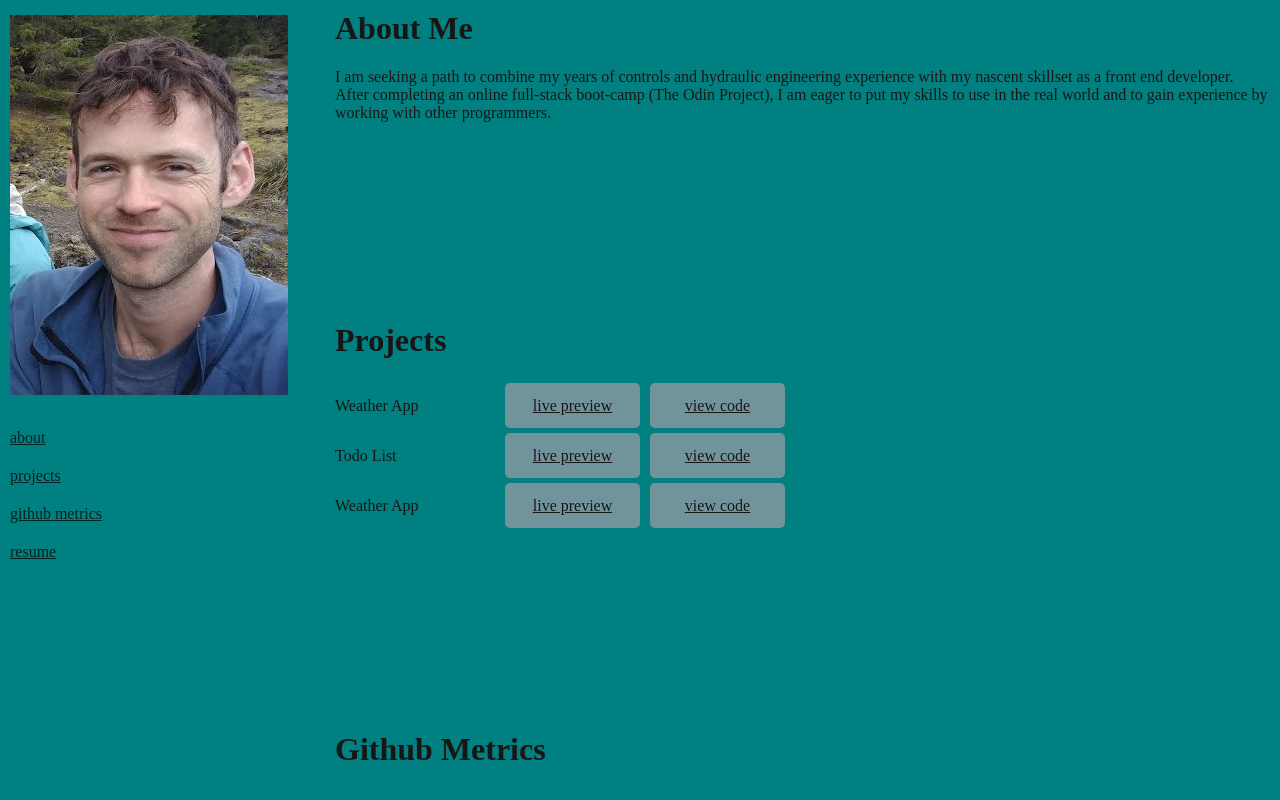
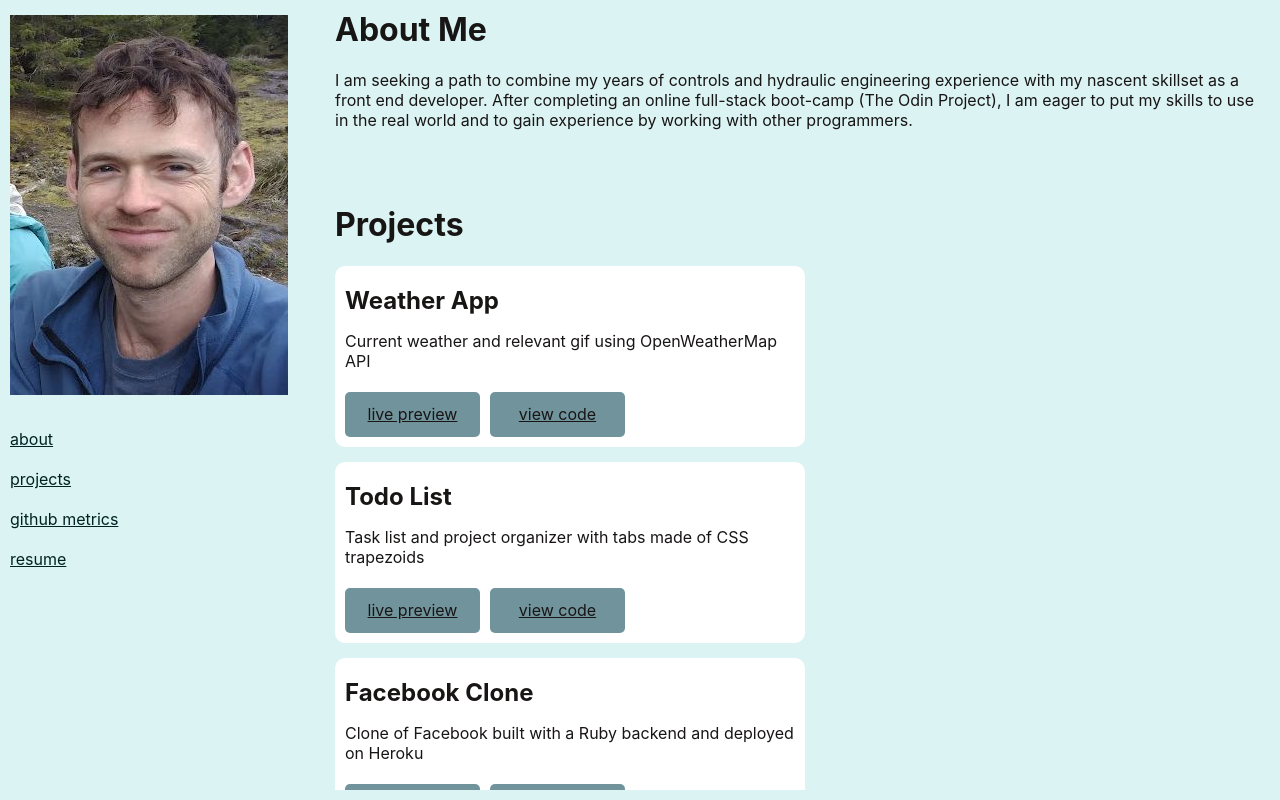
Before and after one commit to alexkrewson/me, a React (Create React App) app: page / in a window 1280 px wide. Built offline with nearby package versions, Linux system fonts and the light colour scheme; no server answers.

Commit message:
made it look nicer

```diff
--- a/src/App.js
+++ b/src/App.js
@@ -11,51 +11,14 @@ import resumePDF from './Resume.pdf';
 const LOCAL_STORAGE_KEY = 'todoApp.todos'
 
 function App() {
-  // const [todos, setTodos] = useState([])
-  // const todoNameRef = useRef()
 
-  // useEffect(() => {
-  //   const storedTodos = JSON.parse(localStorage.getItem(LOCAL_STORAGE_KEY))
-  //   if (storedTodos) setTodos(storedTodos)
-  // }, [])
+  const [githubMetricsOutput, setGithubMetricsOutput] = useState({})
 
-  // useEffect(() => {
-  //   // console.log(JSON.parse(localStorage.getItem(LOCAL_STORAGE_KEY)))
-  //   localStorage.setItem(LOCAL_STORAGE_KEY, JSON.stringify(todos))
-  //   // console.log('working?')
-  // }, [todos])
-
-  // function toggleTodo(id) {
-  //   const newTodos = [...todos]
-  //   const todo = newTodos.find(todo => todo.id === id)
-  //   todo.complete = !todo.complete
-  //   setTodos(newTodos)
-  // }
-
-  // function handleAddTodo(e) {
-  //   const name = todoNameRef.current.value
-  //   if (name === '') return
-  //   setTodos(prevTodos => {
-  //     console.log('setTodos is working')
-  //     return [...prevTodos, { id: uuidv4(), name: name, complete: false }]
-  //   })
-  //   todoNameRef.current.value = null
-  // }
-
-  // function handleClearTodos() {
-  //   const newTodos = todos.filter(todo => !todo.complete)
-  //   setTodos(newTodos)
-  // }
-
-  const [thisIsMyCopy, setThisIsMyCopy] = useState({})
-
-
-
-  useEffect (() => {
+  useEffect(() => {
 
     async function fetchData() {
-      const thisIsMyCopy2 = await LoadJSON()
-      setThisIsMyCopy(thisIsMyCopy2)
+      const githubMetricsOutput2 = await LoadJSON()
+      setGithubMetricsOutput(githubMetricsOutput2)
     }
 
     fetchData()
@@ -65,11 +28,7 @@ function App() {
 
   return (
     <>
-      {/* <TodoList todos={todos} toggleTodo={toggleTodo}/>
-      <input ref={todoNameRef} type="text" />
-      <button onClick={handleAddTodo}>Add Todo</button>
-      <button onClick={handleClearTodos}>Clear Complete</button>
-      <div>{todos.filter(todo => !todo.complete).length}</div> */}
+
       <div className="gridContainer">
         {/* <div className="header"></div> */}
         <div className="sidebar">
@@ -78,8 +37,6 @@ function App() {
           <a href="#projects">projects</a>
           <a href="#ghMetrics">github metrics</a>
           <a href="#resume">resume</a>
-          {/* <div className="sidebarFixed">
-          </div> */}
         </div>
         <div className="content">
           <div className="contentSections" id="about">
@@ -89,9 +46,9 @@ function App() {
           </div>
           <div className="contentSections" id="projects">
             <h1>Projects</h1>
-            {/* Ad inventore distinctio aut quibusdam eveniet rem dignissimos doloribus qui voluptatum asperiores in corrupti libero vel quia optio. Ut optio asperiores est perspiciatis dignissimos ad architecto dolor. Ad incidunt aspernatur et ullam dolores eum labore dicta. */}
             <div className='project-row'>
-              <p>Weather App</p>
+              <h2>Weather App</h2>
+              <p>Current weather and relevant gif using OpenWeatherMap API</p>
               <div className="row-buttons">
                 <a href="https://alexkrewson.github.io/weather/dist/index.html" className='button' target="_blank">live preview</a>
                 <a href="https://github.com/alexkrewson/portfolio/tree/main/weather" className='button' target="_blank">view code</a>
@@ -99,14 +56,16 @@ function App() {
             </div>
 
             <div className='project-row'>
-              <p>Todo List</p>
+              <h2>Todo List</h2>
+              <p>Task list and project organizer with tabs made of CSS trapezoids</p>
               <div className="row-buttons">
                 <a href="https://alexkrewson.github.io/todolist/dist/index.html" className='button' target="_blank">live preview</a>
                 <a href="https://github.com/alexkrewson/portfolio/tree/main/todo" className='button' target="_blank">view code</a>
               </div>
             </div>
             <div className='project-row'>
-              <p>Weather App</p>
+              <h2>Facebook Clone</h2>
+              <p>Clone of Facebook built with a Ruby backend and deployed on Heroku</p>
               <div className="row-buttons">
                 <a href="https://arcane-inlet-56598.herokuapp.com/" className='button' target="_blank">live preview</a>
                 <a href="https://github.com/alexkrewson/portfolio/tree/main/fb" className='button' target="_blank">view code</a>
@@ -116,9 +75,26 @@ function App() {
           </div>
           <div className="contentSections" id="ghMetrics">
             <h1>Github Metrics</h1>
-            {/* <div dangerouslySetInnerHTML={{ __html: thisIsMyCopy }}></div> */}
-            {JSON.stringify(thisIsMyCopy)}
-            {/* Ut odio illum et itaque autem id officiis ipsa est culpa magni. A sint eius est dolorem consequatur ut harum iure et incidunt sequi non error debitis ut iure illo in sunt ipsam. */}
+            <p>Technologies and the numbers of times I've used them in projects</p>
+            <div className="ghMetricsLanguageContainer">
+              <div className="ghMetricsLanguageSubContainer">
+                <h3>Ruby</h3>
+                <p>{githubMetricsOutput.Ruby}</p>
+              </div>
+              <div className="ghMetricsLanguageSubContainer">
+                <h3>JavaScript</h3>
+                <p>{githubMetricsOutput.JavaScript}</p>
+              </div>
+              <div className="ghMetricsLanguageSubContainer">
+                <h3>HTML</h3>
+                <p>{githubMetricsOutput.HTML}</p>
+              </div>
+              <div className="ghMetricsLanguageSubContainer">
+                <h3>CSS</h3>
+                <p>{githubMetricsOutput.CSS}</p>
+              </div>
+            </div>
+              <p id="footnote">*Powered by Github API</p>
           </div>
           <div className="contentSections" id="resume">
             <h1>Resume</h1>
--- a/src/LoadJSON.js
+++ b/src/LoadJSON.js
@@ -23,7 +23,7 @@ export default async function loadJSON() {
     console.log(obj)
 
     let obj2 = []
-    let languageTallies = {Javascript: 0, Ruby: 0, HTML: 0, CSS: 0, Sass: 0}
+    let languageTallies = {JavaScript: 0, Ruby: 0, HTML: 0, CSS: 0, Sass: 0}
 
     for (let i = 0; i < obj.length; i++) {
         let languageUrl = obj[i].languages_url
@@ -34,7 +34,7 @@ export default async function loadJSON() {
         obj2[i] = await JSON.parse(data2);
 
         if (obj2[i].JavaScript > 0) {
-            languageTallies.Javascript ++
+            languageTallies.JavaScript ++
         }
         if (obj2[i].Ruby > 0) {
             languageTallies.Ruby ++
--- a/src/sassystyle.scss
+++ b/src/sassystyle.scss
@@ -1,26 +1,53 @@
-$backgroundColor: teal;
+$backgroundColor: rgb(220, 243, 243);
 $textColor: rgb(24, 21, 21);
-
-// * {
-//     // border: 1px solid black;
-// }
 
 #resume {
     height: 1200px;
+}
+
+#footnote {
+    text-align: center;
+}
+
+.ghMetricsLanguageContainer {
+    display: flex;
+    justify-content: space-around;
+
+}
+
+.ghMetricsLanguageSubContainer {
+    p {
+        font-weight: 600;
+        font-size: 2em;
+        text-align: center;
+
+    }
 }
 
 .project-row {
     width: 450px;
     min-width: 300px;
     display: flex;
-    justify-content: space-between;
+    justify-content: space-around;
     align-items: center;
+    margin-top: 5px;
+    margin-bottom: 15px;
+    padding-left: 10px;
+    padding-bottom: 10px;
+    padding-right: 10px;
+    border-radius: 10px;
+    background-color: white;
+    flex-direction: column;
+    align-items: start;
 
     p {
-        width: 120px;
+        display: block;
         min-width: 106px;
     }
 
+    h2 {
+        margin-bottom: 0px;
+    }
 
 }
 
@@ -29,10 +56,10 @@ $textColor: rgb(24, 21, 21);
     width: 50%;
     min-width: 280px;
     justify-content: space-between;
+    margin-top: 5px;
 }
 
 .button {
-    // display: block;
     width: 115px;
     min-width: 100px;
     height: 25px;
@@ -41,7 +68,6 @@ $textColor: rgb(24, 21, 21);
     text-align: center;
     border-radius: 5px;
     color: $textColor;
-    // font-weight: bold;
     line-height: 25px;
 
     &:hover {
@@ -54,8 +80,6 @@ $textColor: rgb(24, 21, 21);
 .sidebar img {
     max-width: 90%;
     margin: 10px 10px 10px 10px;
-    // padding: 10px 10px 10px 10px;
-
 
 }
 
@@ -71,16 +95,16 @@ body {
     height: 100%;
     width: 100%;
     overflow: auto;
+    font-family: BlinkMacSystemFont,-apple-system,Segoe UI,Roboto,Oxygen,Ubuntu,Cantarell,Fira Sans,Droid Sans,Helvetica Neue,Helvetica,Arial,sans-serif;
 }
 
 a {
     display: block;
-    // margin-top: 20px;
     color: rgb(0, 34, 34);
 }
 
 .contentSections {
-    margin-bottom: 200px;
+    margin-bottom: 75px;
 }
 
 .gridContainer {
@@ -92,8 +116,8 @@ a {
     grid-template-areas:
         "header"
         "nav"
+        "sidebar"
         "content"
-        "sidebar"
         "ad"
         "footer";
 
@@ -109,22 +133,6 @@ a {
 
 }
 
-// @media (min-width: 700px) {
-//     .wrapper {
-//         grid-template-columns: 1fr 4fr 1fr;
-//         grid-template-areas:
-//             "header header  header"
-//             "nav    content sidebar"
-//             "nav    content ad"
-//             "footer footer  footer"
-//     }
-
-//     nav ul {
-//         flex-direction: column;
-//     }
-// }
-
-
 .sidebar {
     position: relative;
     grid-area: sidebar;
@@ -137,8 +145,6 @@ a {
         margin-left: 10px;
 
     }
-
-    // position: sticky;
 }
 
 
@@ -149,7 +155,7 @@ a {
     margin-top: 10px;
     padding-right: 10px;
 
-    h1{
+    h1 {
         margin-top: 0px;
     }
 
```
